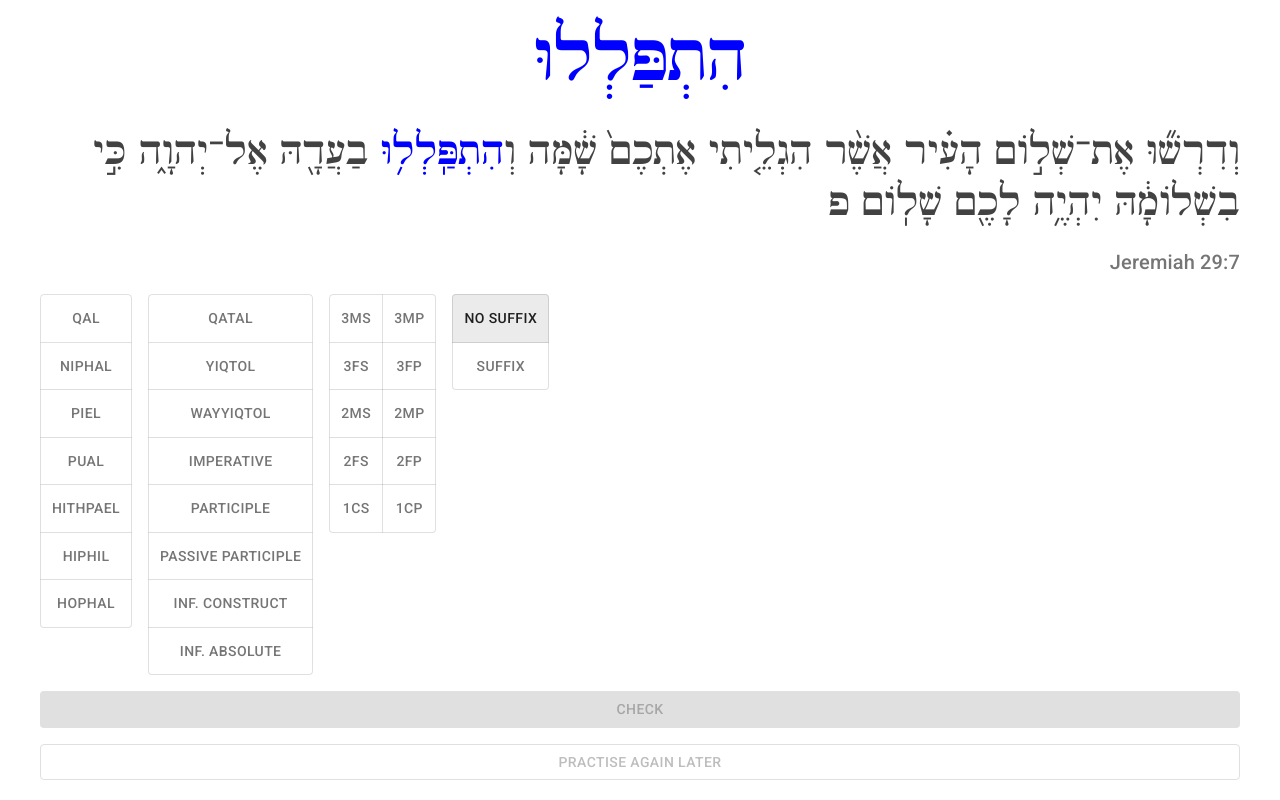
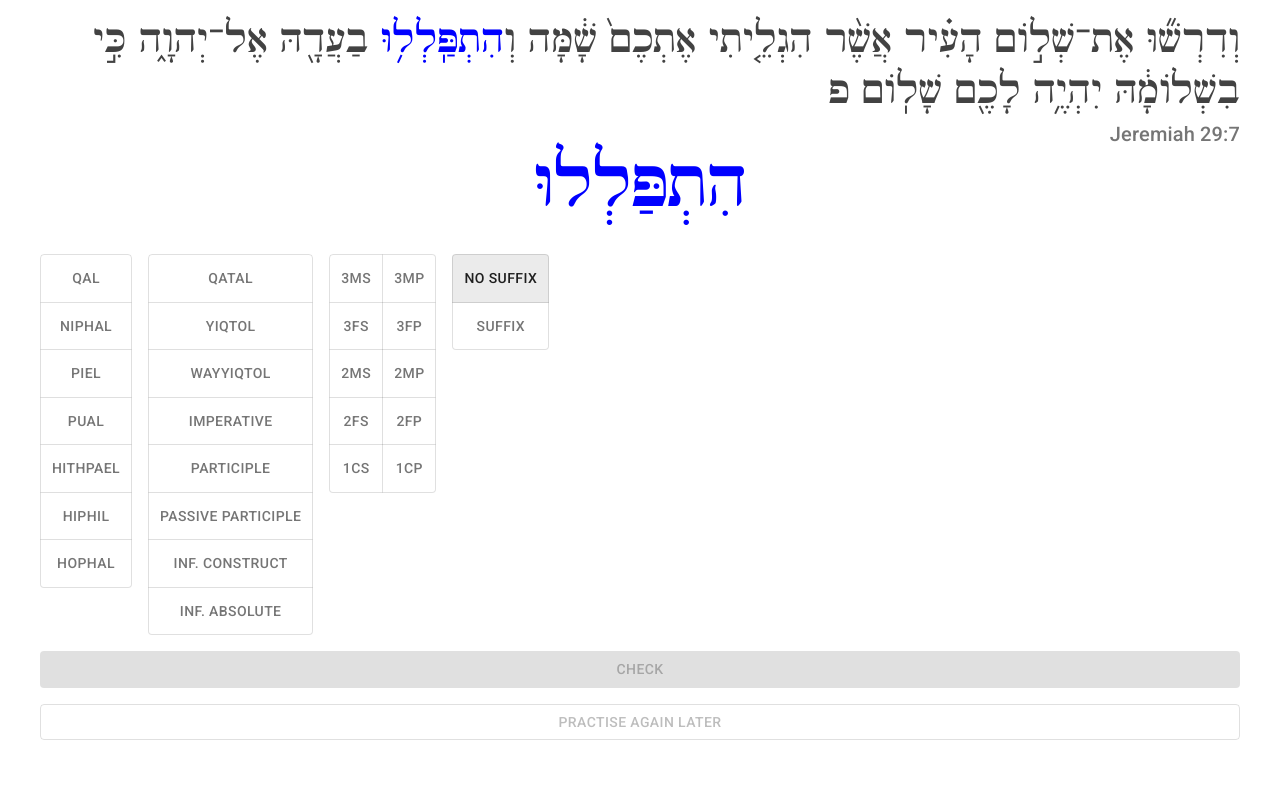
Before and after one commit to iota-pi/hebrew-parsing, a React (Vite) app: page / in a window 1280 px wide. Shown: the top 800 px of the page. Built offline with nearby package versions, Linux system fonts and the light colour scheme.

Commit message:
Improve verse and word layout

```diff
--- a/src/components/VerbParsing.tsx
+++ b/src/components/VerbParsing.tsx
@@ -369,22 +369,13 @@ function VerbParsingComponent({
 
   return (
     <Stack spacing={2}>
-      <Typography
-        variant="h2"
-        textAlign="center"
-        fontFamily={"'Ezra SIL', Roboto, David, sans-serif"}
-        py={2}
-      >
-        <HighlightedSpan>
-          {stripAccents(occurrence.verb.verb)}
-        </HighlightedSpan>
-      </Typography>
-
+      <div>
         <Typography
           variant="h4"
           fontFamily={"'Ezra SIL', Roboto, David, sans-serif"}
           lineHeight={1.5}
           textAlign={'right'}
+          pt={1}
         >
           <FadedSpan>
             {verseElement}
@@ -398,6 +389,18 @@ function VerbParsingComponent({
         >
           {getReferenceString(occurrence.verse, occurrence.book)}
         </Typography>
+
+        <Typography
+          variant="h2"
+          textAlign="center"
+          fontFamily={"'Ezra SIL', Roboto, David, sans-serif"}
+          pb={2}
+        >
+          <HighlightedSpan>
+            {stripAccents(occurrence.verb.verb)}
+          </HighlightedSpan>
+        </Typography>
+      </div>
 
       <Stack direction="row" spacing={2} overflow="auto">
         {MAIN_PARTS.map(part => (
```
Lines whose indentation alone changed are shown as unchanged.
